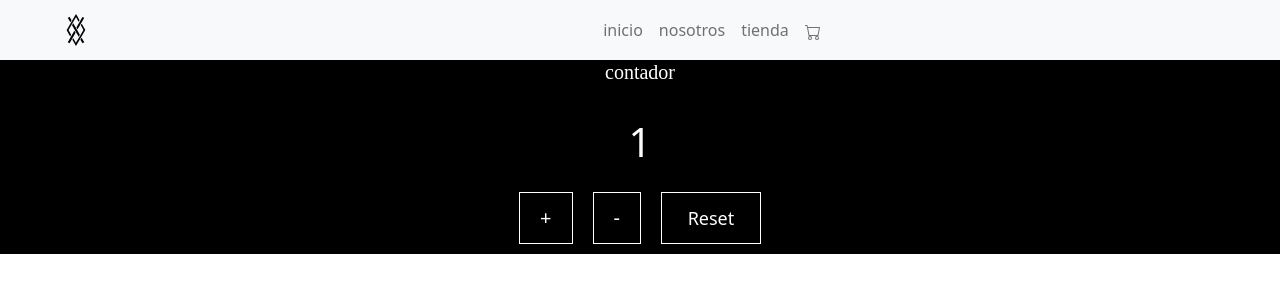
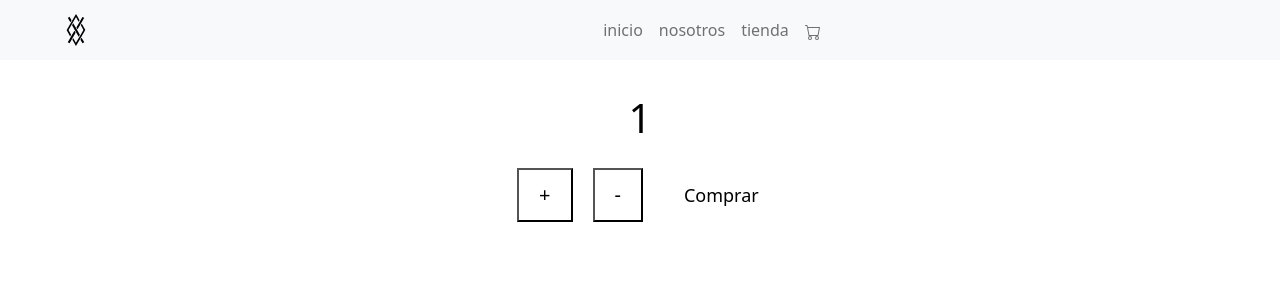
Before and after one commit to Lautaromartinucci/CursoReactJS, a React (Create React App) app in the folder my-app/: page /ItemCount in a window 1280 px wide. Shown: the top 300 px of the page. Built offline with nearby package versions, Linux system fonts and the light colour scheme.

Commit message:
primer entrega

```diff
--- a/my-app/src/App.css
+++ b/my-app/src/App.css
@@ -44,19 +44,19 @@
     flex-direction: column;
     text-align: center;
     row-gap: 20px;
-    background-color: black;
+    background-color: white;
     padding-bottom: 10px;
 }
 
 .counter h1 {
     color: rgb(255, 255, 255);
     font-size: 20px;
-    font-family: bold;
+
 }
 
 .counter__output {
     font-size: 40px;
-    color: rgb(252, 250, 250);
+    color: black;
 }
 
 .btn__container {
@@ -70,16 +70,16 @@
     font-size: 20px;
     padding: 10px 20px;
     background-color: transparent;
-    color: rgb(254, 254, 255);
-    border: 1px solid rgb(255, 255, 255);
+    color: black(254, 254, 255);
+    border: 1px solid black(255, 255, 255);
     cursor: pointer;
     transition: 0.2s ease-in-out;
 }
 
 .control__btn:hover {
-    background-color: rgb(255, 255, 255);
-    color: rgb(0, 0, 0);
-    border: 1px solid rgb(255, 255, 255);
+    background-color: black;
+    color: white;
+    border: 1px solid black;
 }
 
 .reset {
@@ -87,14 +87,14 @@
     font-size: 18px;
     padding: 10px 20px;
     background-color: transparent;
-    color: rgb(255, 255, 255);
-    border: 1px solid rgb(255, 255, 255);
+    color: black;
+    border: 1px solid white;
     cursor: pointer;
     transition: 0.2s ease-in-out;
 }
 
 .reset:hover {
-    background-color: rgb(255, 255, 255);
-    color: rgb(0, 0, 0);
-    border: 1px solid rgb(255, 255, 255);
+    background-color: black;
+    color: white;
+    border: 1px solid black;
 }
--- a/my-app/src/components/Item/Item.js
+++ b/my-app/src/components/Item/Item.js
@@ -5,17 +5,17 @@ const Item = ({prod}) => {
         <div
             className='col-md-4 p-1'
         >
-            <div className="card w-100 mt-5" >
-                <div className="card-header">
+            <div className="card w-100 mt-5 border-dark" >
+                <div className="card-header text-white bg-dark border-dark">
                     {`${prod.nombre}`}
                 </div>
-                <div className="card-body">
+                <div className="card-body border-dark">
                     <img src={prod.foto} alt='' className='w-50' />
                     {prod.stock}
                 </div>
-                <div className="card-footer">
+                <div className="card-footer text-white bg-dark border-dark">
                     <Link to={`/camperones/${prod.id}`} >
-                        <button className="btn btn-outline-primary btn-block">
+                        <button className="btn btn-light text-white bg-dark  btn-block">
                             Ver más
                         </button>
                     </Link>
--- a/my-app/src/components/ItemCount/ItemCount.js
+++ b/my-app/src/components/ItemCount/ItemCount.js
@@ -21,12 +21,12 @@ const ItemCount = ({stock, initial }) => {
 
   return (
     <div className="counter">
-      <h1>contador</h1>
+      <h1></h1>
       <span className="counter__output">{counter}</span>
       <div className="btn__container">
         <button className="control__btn" onClick={increase}>+</button>
         <button className="control__btn" onClick={decrease}>-</button>
-        <button className="reset" onClick={reset}>Reset</button>
+        <button className="reset" onClick={reset}>Comprar</button>
       </div>
     </div>
   );
--- a/my-app/src/components/ItemDetail/ItemDetailContainer.js
+++ b/my-app/src/components/ItemDetail/ItemDetailContainer.js
@@ -14,7 +14,7 @@ const ItemDetailConatainer = () => {
     }, [])
 
     return (
-        <div className="border border-1 border-danger">
+        <div className="border border-3 border-dark">
             <ItemDetail producto={producto} />
         </div>
     )
--- a/my-app/src/helpers/getFetch.js
+++ b/my-app/src/helpers/getFetch.js
@@ -3,7 +3,8 @@ let productos=[
 {
     id:'1',
     nombre:'Camperon Over',
-    descripcion:'Camperon Negro con capucha y piel desmontable y bolsillos',
+    desc:'Camperon Negro con capucha y piel desmontable y bolsillos',
+    precio: '$10000',
     foto: 'https://encrypted-tbn1.gstatic.com/shopping?q=tbn:ANd9GcQSbzOGdTFH15aG5zvYOO6yVIybmIVkv-0t5OwFQWvDK7GTDje5j8b2zGtzIjRgSSlnYmJyPdoP_JFF&usqp=CAc',
 
 },
@@ -11,7 +12,8 @@ let productos=[
 {
     id:'2',
     nombre:'Camperon Redlord',
-    descripcion:'Camperon Negro con capucha y piel desmontable y bolsillos',
+    desc:'Camperon Negro con capucha y piel desmontable y bolsillos',
+    precio: '$15000',
     foto: 'https://encrypted-tbn0.gstatic.com/shopping?q=tbn:ANd9GcSHSY2DPRz_H3wHehTORWRJRyo2s0hIcmsFxGHNVZ1aPXgyPKYg8ZMqk5UvaRvMSXEizcKd6Ibt44YX&usqp=CAc'
 
 },
@@ -19,7 +21,8 @@ let productos=[
 {
     id:'3',
     nombre:'Camperon Tumba',
-    descripcion:'Camperon Negro con capucha y piel desmontable y bolsillos',
+    desc:'Camperon Negro con capucha y piel desmontable y bolsillos',
+    precio: '$20000',
     foto: 'https://encrypted-tbn2.gstatic.com/shopping?q=tbn:ANd9GcRyY75xI3JxDVlEkCcWIowqPKfT63lrHPAK9Uf2sIWGreoJ94vihOKZnIINTKwymx_80W9slHGn-Xy4&usqp=CAc'
 
 },
```
